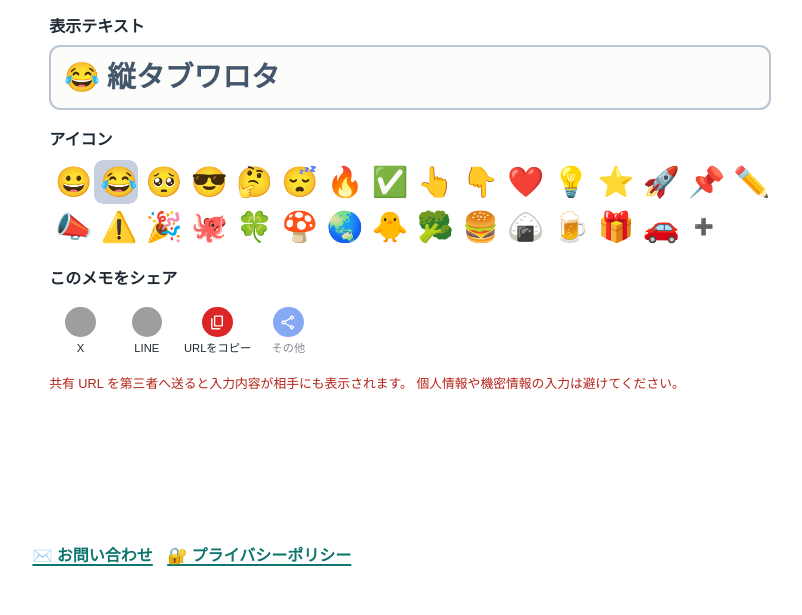
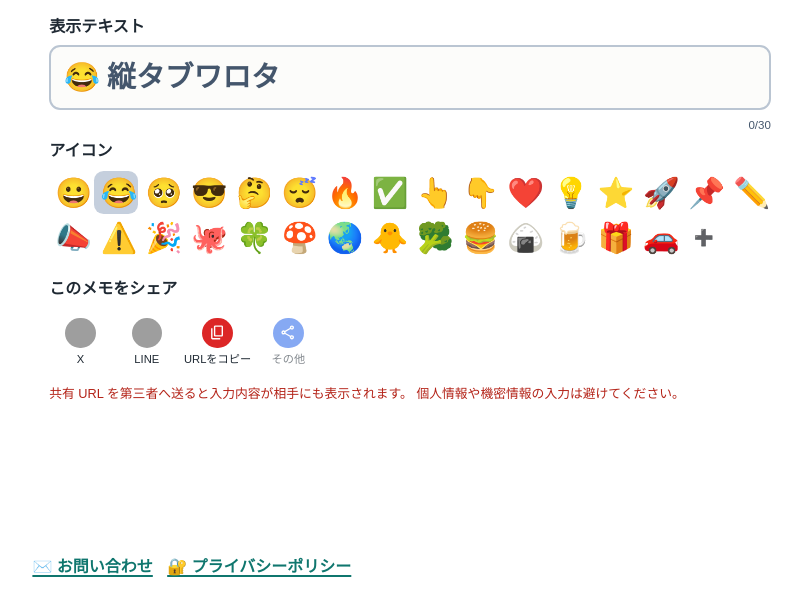
Before and after one commit to hirokiwa/vertical-tab-memo, a website built with Vite: page index.html in a window 1280 px wide. Shown: the part 109-724 px from the top of the page, without its empty margins (230-1032 px from the left). Built offline with nearby package versions, Linux system fonts and the light colour scheme; grey boxes are pictures that could not be loaded.

Commit message:
Limit message length under 30

```diff
--- a/index.html
+++ b/index.html
@@ -29,9 +29,11 @@
                 placeholder="縦タブワロタ"
                 aria-labelledby="memo-editor-title"
                 autocomplete="off"
+                maxlength="30"
                 spellcheck="false"
               />
             </div>
+            <p id="memo-character-count" class="memo-card__character-count" aria-live="polite">0/30</p>
           </section>
           <section class="memo-card__icon-section" aria-label="Favicon icon selector">
             <h2 class="memo-card__icon-title">アイコン</h2>
--- a/src/features/memo/elements.ts
+++ b/src/features/memo/elements.ts
@@ -5,6 +5,7 @@ export type PageElements = {
   appRoot: HTMLDivElement
   faviconLink: HTMLLinkElement
   memoEditor: HTMLDivElement
+  memoCharacterCount: HTMLParagraphElement
   memoInput: HTMLInputElement
   memoIconList: HTMLUListElement
   memoPreviewIcon: HTMLSpanElement
@@ -26,6 +27,7 @@ export const getPageElements = (): PageElements => ({
   appRoot: getRequiredElementById<HTMLDivElement>(elementIds.appRoot),
   faviconLink: getRequiredElementById<HTMLLinkElement>(elementIds.faviconLink),
   memoEditor: getRequiredElementById<HTMLDivElement>(elementIds.memoEditor),
+  memoCharacterCount: getRequiredElementById<HTMLParagraphElement>(elementIds.memoCharacterCount),
   memoInput: getRequiredElementById<HTMLInputElement>(elementIds.memoInput),
   memoIconList: getRequiredElementById<HTMLUListElement>(elementIds.memoIconList),
   memoPreviewIcon: getRequiredElementById<HTMLSpanElement>(elementIds.memoPreviewIcon),
--- a/src/features/memo/state-service.ts
+++ b/src/features/memo/state-service.ts
@@ -1,7 +1,10 @@
 import {
+  clampMemoText,
+  countMemoTextCharacters,
   createFaviconDataUrl,
   createSearchFromMemoState,
   DEFAULT_FAVICON_ICON,
+  MAX_MEMO_TEXT_LENGTH,
   normalizeFaviconIcon,
   normalizeMemoText,
   type MemoState,
@@ -11,7 +14,7 @@ import type { PageElements } from './elements'
 export type StateService = ReturnType<typeof createStateService>
 
 const createNormalizedMemoState = (memoState: MemoState): MemoState => ({
-  memoText: memoState.memoText,
+  memoText: clampMemoText(memoState.memoText),
   faviconIcon: normalizeFaviconIcon(memoState.faviconIcon),
 })
 
@@ -31,14 +34,17 @@ export const createStateService = (pageElements: PageElements) => {
 
   const updateView = (memoState: MemoState): void => {
     const normalizedMemoState = createNormalizedMemoState(memoState)
-    const currentMemoText = memoState.memoText
+    const currentMemoText = normalizedMemoState.memoText
     const normalizedMemoText = normalizeMemoText(currentMemoText)
+    const memoCharacterCount = countMemoTextCharacters(currentMemoText)
 
     document.title = normalizedMemoText
     pageElements.memoPreviewIcon.textContent = normalizeFaviconIcon(normalizedMemoState.faviconIcon)
     if (readMemoText(pageElements) !== currentMemoText) {
       pageElements.memoInput.value = currentMemoText
     }
+    pageElements.memoCharacterCount.textContent = `${memoCharacterCount}/${MAX_MEMO_TEXT_LENGTH}`
+    pageElements.memoCharacterCount.classList.toggle('memo-card__character-count--limit', memoCharacterCount >= MAX_MEMO_TEXT_LENGTH)
     pageElements.memoCustomIconInput.value = normalizedMemoState.faviconIcon
     pageElements.faviconLink.href = createFaviconDataUrl(normalizedMemoState.faviconIcon)
 
--- a/src/features/memo/view.ts
+++ b/src/features/memo/view.ts
@@ -1,4 +1,5 @@
 const MEMO_EDITOR_ID = 'memo-editor'
+const MEMO_CHARACTER_COUNT_ID = 'memo-character-count'
 const MEMO_INPUT_ID = 'memo-input'
 const MEMO_ICON_LIST_ID = 'memo-icon-list'
 const MEMO_PREVIEW_ICON_ID = 'memo-preview-icon'
@@ -19,6 +20,7 @@ export const elementIds = {
   appRoot: 'app',
   faviconLink: 'app-favicon',
   memoEditor: MEMO_EDITOR_ID,
+  memoCharacterCount: MEMO_CHARACTER_COUNT_ID,
   memoInput: MEMO_INPUT_ID,
   memoIconList: MEMO_ICON_LIST_ID,
   memoPreviewIcon: MEMO_PREVIEW_ICON_ID,
--- a/src/lib/memo/index.ts
+++ b/src/lib/memo/index.ts
@@ -1,6 +1,6 @@
 export { createCustomIconValidationMessage, createFaviconDataUrl, DEFAULT_FAVICON_ICON, FAVICON_OPTIONS, isPresetFaviconIcon, isSingleEmoji, normalizeFaviconIcon } from './icon'
 export { createShareText, createWebShareDataFromMemoState, SHARE_TEXT } from './share'
 export { createMemoState, createSearchFromMemoState, createSearchFromQueryRecord, createShareUrlFromMemoState, readMemoStateFromQueryRecord, readMemoStateFromSearch } from './state'
-export { EMPTY_MEMO_TEXT, FALLBACK_MEMO_TEXT, normalizeMemoText } from './text'
+export { clampMemoText, countMemoTextCharacters, EMPTY_MEMO_TEXT, FALLBACK_MEMO_TEXT, MAX_MEMO_TEXT_LENGTH, normalizeMemoText } from './text'
 export type { MemoState, QueryRecord, QueryValue } from './state'
 export type { ShareTextPlatform } from './share'
--- a/src/lib/memo/state.ts
+++ b/src/lib/memo/state.ts
@@ -1,6 +1,6 @@
 import { FAVICON_QUERY_KEY, MEMO_QUERY_KEY } from './stateKeys'
 import { normalizeFaviconIcon } from './icon'
-import { EMPTY_MEMO_TEXT } from './text'
+import { clampMemoText, EMPTY_MEMO_TEXT } from './text'
 
 export type MemoState = {
   memoText: string
@@ -21,7 +21,7 @@ const getFirstQueryValue = (queryValue: QueryValue): string | null => {
 }
 
 export const createMemoState = (memoText: string, faviconIcon: string | null): MemoState => ({
-  memoText,
+  memoText: clampMemoText(memoText),
   faviconIcon: normalizeFaviconIcon(faviconIcon),
 })
 
--- a/src/lib/memo/text.ts
+++ b/src/lib/memo/text.ts
@@ -1,11 +1,16 @@
 export const EMPTY_MEMO_TEXT = ''
 export const FALLBACK_MEMO_TEXT = '縦タブワロタ'
+export const MAX_MEMO_TEXT_LENGTH = 30
 
 export type MemoTextState = {
   memoText: string
 }
 
+export const clampMemoText = (value: string): string => value.slice(0, MAX_MEMO_TEXT_LENGTH)
+
+export const countMemoTextCharacters = (value: string): number => value.length
+
 export const normalizeMemoText = (value: string): string => {
-  const trimmedValue = value.trim()
+  const trimmedValue = clampMemoText(value).trim()
   return trimmedValue.length > 0 ? trimmedValue : FALLBACK_MEMO_TEXT
 }
--- a/src/styles/app.css
+++ b/src/styles/app.css
@@ -406,6 +406,22 @@ body {
   color: transparent;
 }
 
+.memo-card__character-count {
+  padding: 0;
+  color: var(--memo-color-subtext);
+  font-size: 0.72rem;
+  line-height: 1.2;
+  text-align: right;
+}
+
+.memo-card__icon-section {
+  margin-top: -0.75rem;
+}
+
+.memo-card__character-count--limit {
+  color: #b42318;
+}
+
 .memo-card__share-section {
   display: flex;
   flex-direction: column;
```
